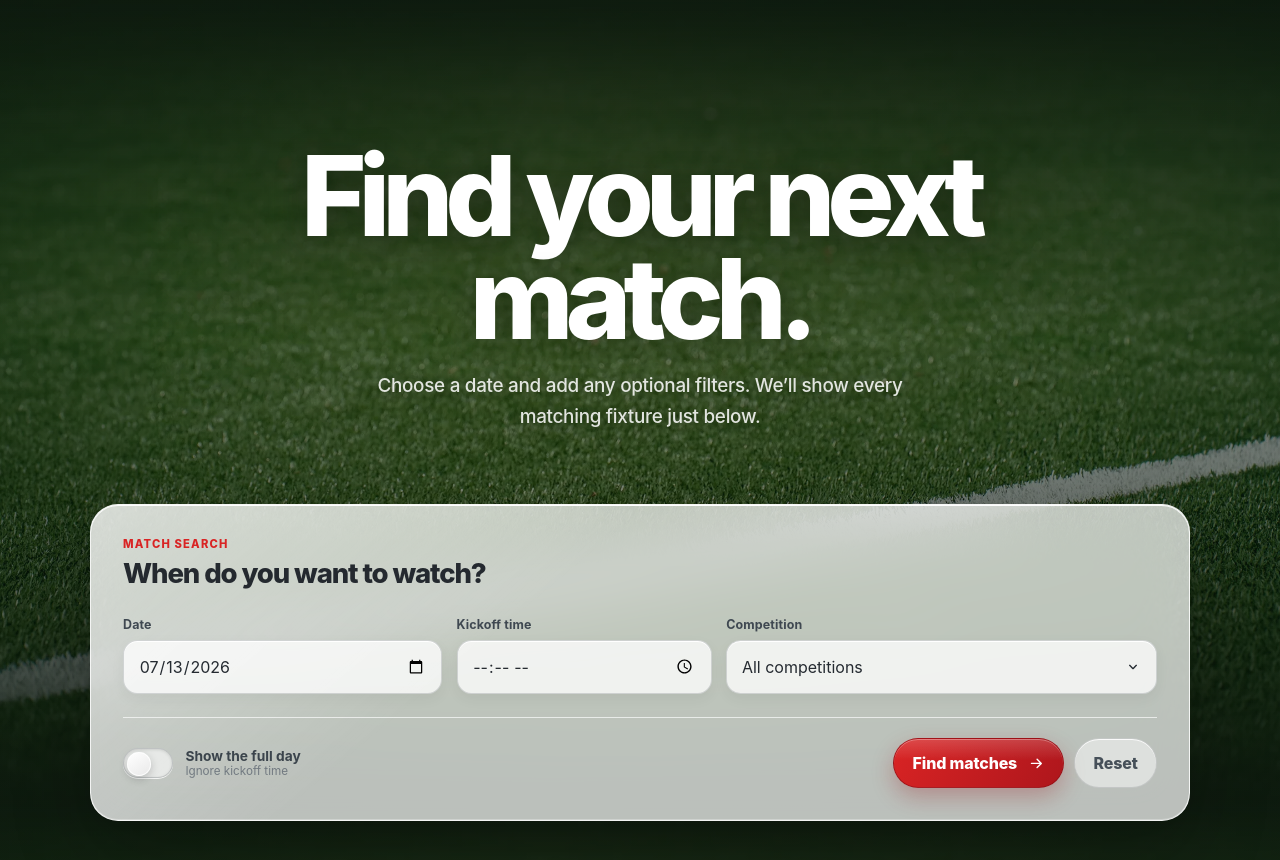
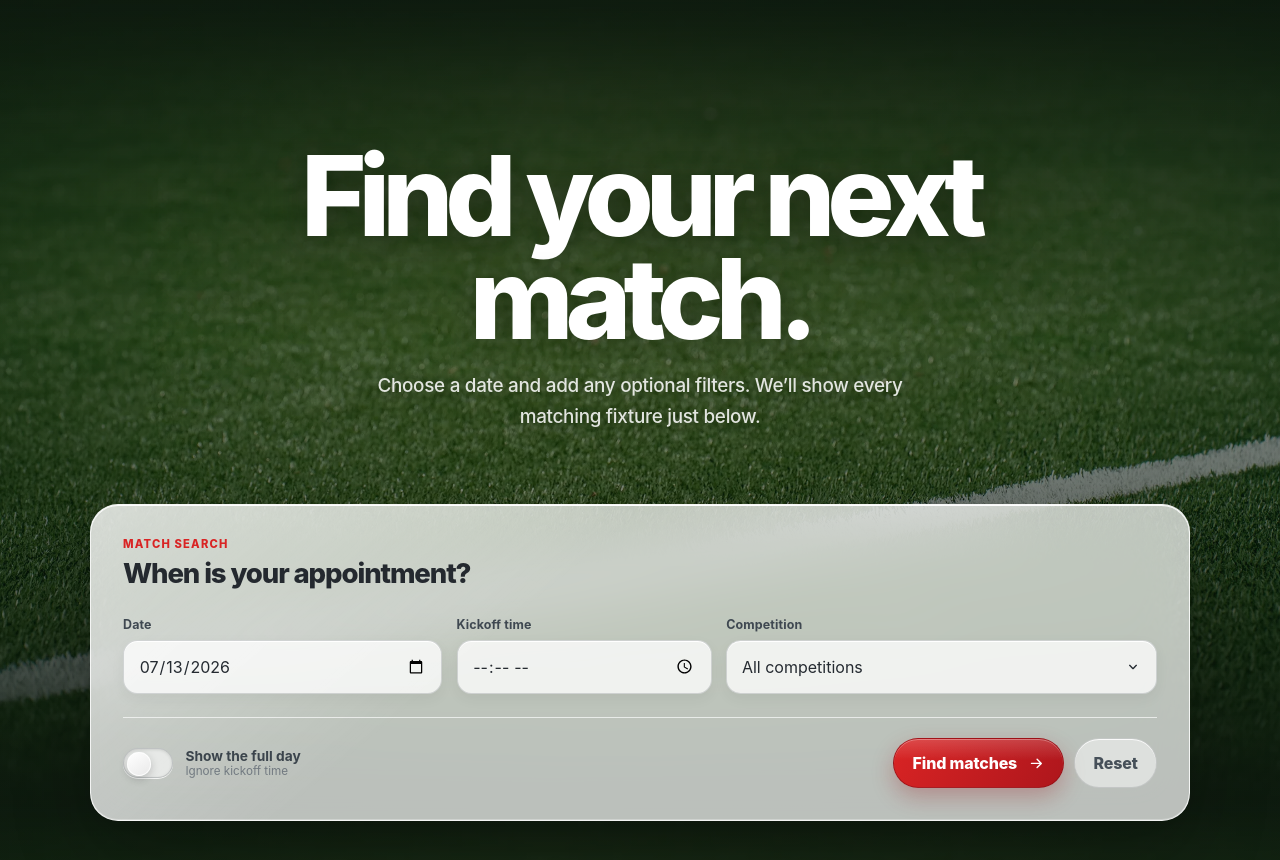
Before and after one commit to saschafp/match-finder, a plain HTML site: page docs/index.html in a window 1280 px wide. Drawn offline with Linux system fonts and the light colour scheme.

Commit message:
minor changes

```diff
--- a/docs/index.html
+++ b/docs/index.html
@@ -29,7 +29,7 @@
         <div class="panel-heading">
           <div>
             <p class="panel-kicker">Match search</p>
-            <h2 id="search-heading">When do you want to watch?</h2>
+            <h2 id="search-heading">When is your appointment?</h2>
           </div>
         </div>
 
```
